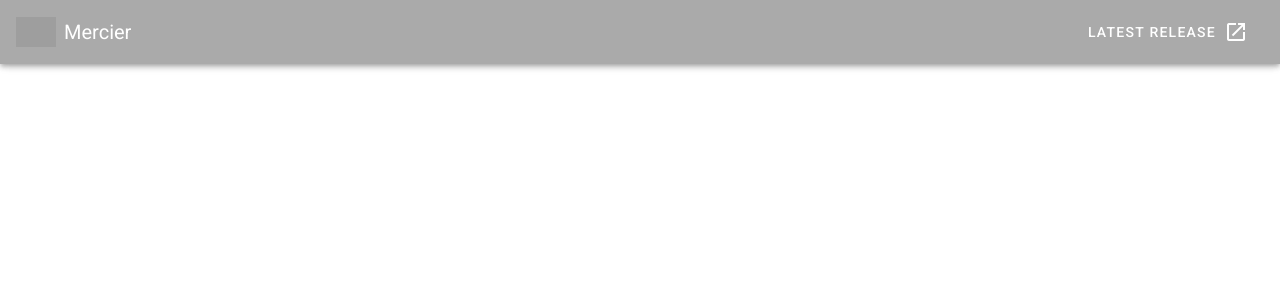
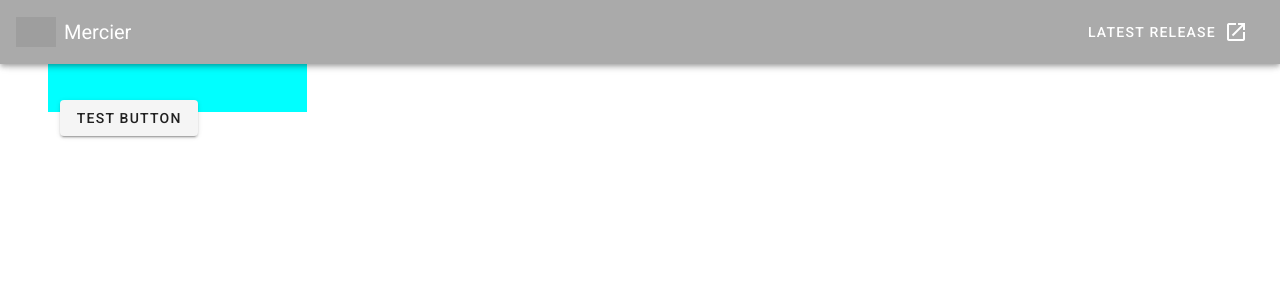
Before and after one commit to Str1XHyper/S3G1_Philips_Frontend, a Vue app in the folder philips_frontend/: page /Classes in a window 1280 px wide. Shown: the top 300 px of the page. Built offline with nearby package versions, Linux system fonts and the light colour scheme; grey boxes are pictures that could not be loaded; what vue-cookie would draw is missing.

Commit message:
Updated Router

```diff
--- a/philips_frontend/src/main.js
+++ b/philips_frontend/src/main.js
@@ -6,7 +6,7 @@ import vuetify from './plugins/vuetify';
 import cookie from 'vue-cookie'
 import axios from 'axios'
 
-axios.defaults.baseURL = window.location.hostname === "localhost" ? "http://localhost:3000" : ""
+axios.defaults.baseURL = window.location.hostname === "localhost" ? "http://localhost:3000" : "http://api.str1xhyper.nl"
 
 Vue.use(cookie)
 Vue.config.productionTip = false
--- a/philips_frontend/src/router/index.js
+++ b/philips_frontend/src/router/index.js
@@ -6,7 +6,7 @@ Vue.use(VueRouter)
 
 const Teacher = () => {return store.state.user.role === 'Teacher'}
 const Admin = () => {return store.state.user.role === 'Admin'}
-const ClassManger = () => {return store.sta.user.role == "ClassManger"}
+const Scheduler = () => {return store.state.user.role == "Scheduler"}
 
 const routes = [
   {
@@ -72,9 +72,10 @@ const routes = [
     // }
   },
   {
-    path: '/ClassMaker',
-    name: 'ClassMaker',
-    component: () => import('../views/Classes/ClassMaker.vue'),
+    path: '/Classes',
+    name: 'Classes',
+    component: () => import('../views/Classes.vue')
+    /*
       beforeEnter:(to, from, next) => {
         if((ClassManger || Admin)) {
           next();
@@ -83,6 +84,7 @@ const routes = [
           next('/')
         }
       }
+     */
   }
 ]
 
--- a/philips_frontend/src/views/Classes/ClassMaker.vue
+++ b/philips_frontend/src/views/Classes.vue
@@ -1,8 +1,9 @@
 <template>
     <v-container>
         <v-row>
-            <h1>Class Maker Page</h1>
+            <h1 style="background-color: aqua; color: aqua">Class Maker Page</h1>
         </v-row>
+        <v-btn>Test button</v-btn>
     </v-container>
 </template>
 
```
